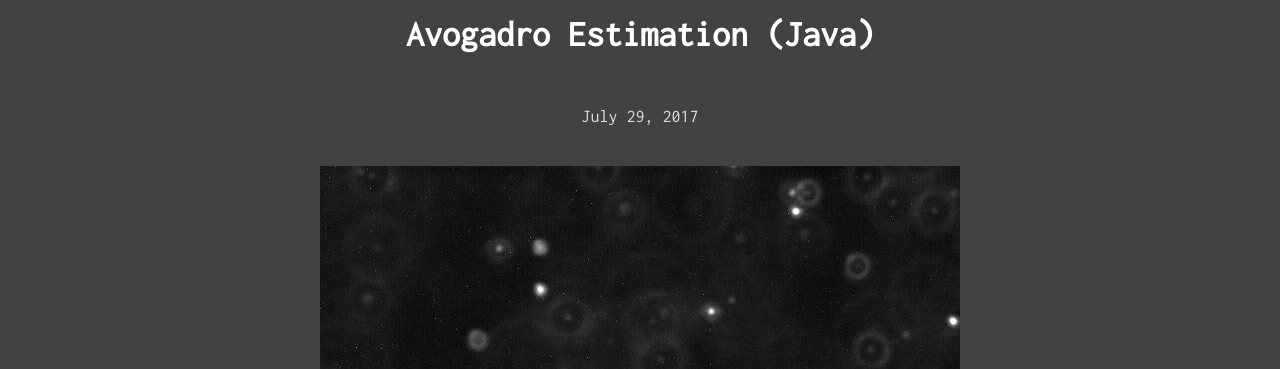
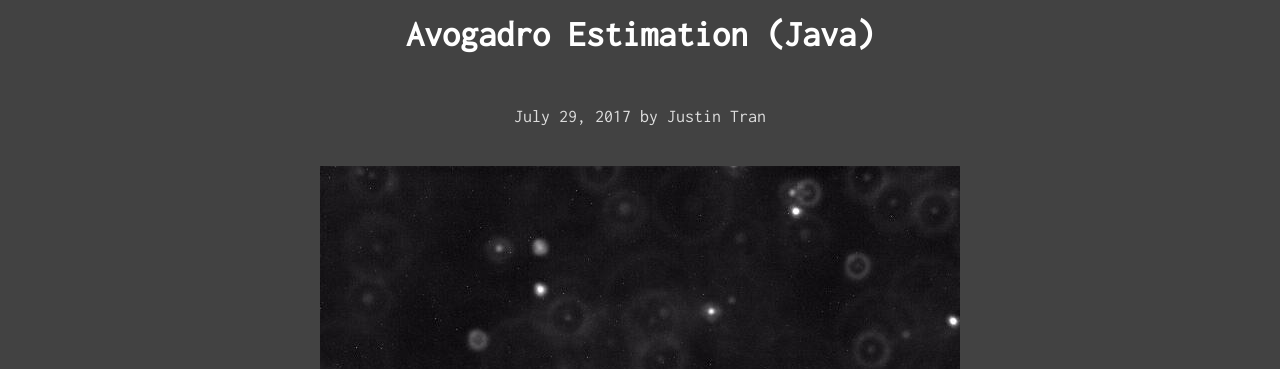
Before and after one commit to justintranjt/justintranjt.github.io, a Jekyll site: the page built from _projects/2017-07-29-avogadro-estimation.md, in a window 1280 px wide. Shown: the part 403-772 px from the top of the page. Built offline with Jekyll 4.4.1, drawn with Linux system fonts in a browser that asks for light colours.

Commit message:
Update post.html

```diff
--- a/_layouts/post.html
+++ b/_layouts/post.html
@@ -2,7 +2,7 @@
 layout: default
 ---
 <h1>{{ page.title }}</h1>
-<p class="meta">{{ page.date | date: "%B %d, %Y" }}</p>
+<p class="meta">{{ page.date | date: "%B %d, %Y" }} by Justin Tran</p>
 
 <div class="post">
   {{ content }}
```
